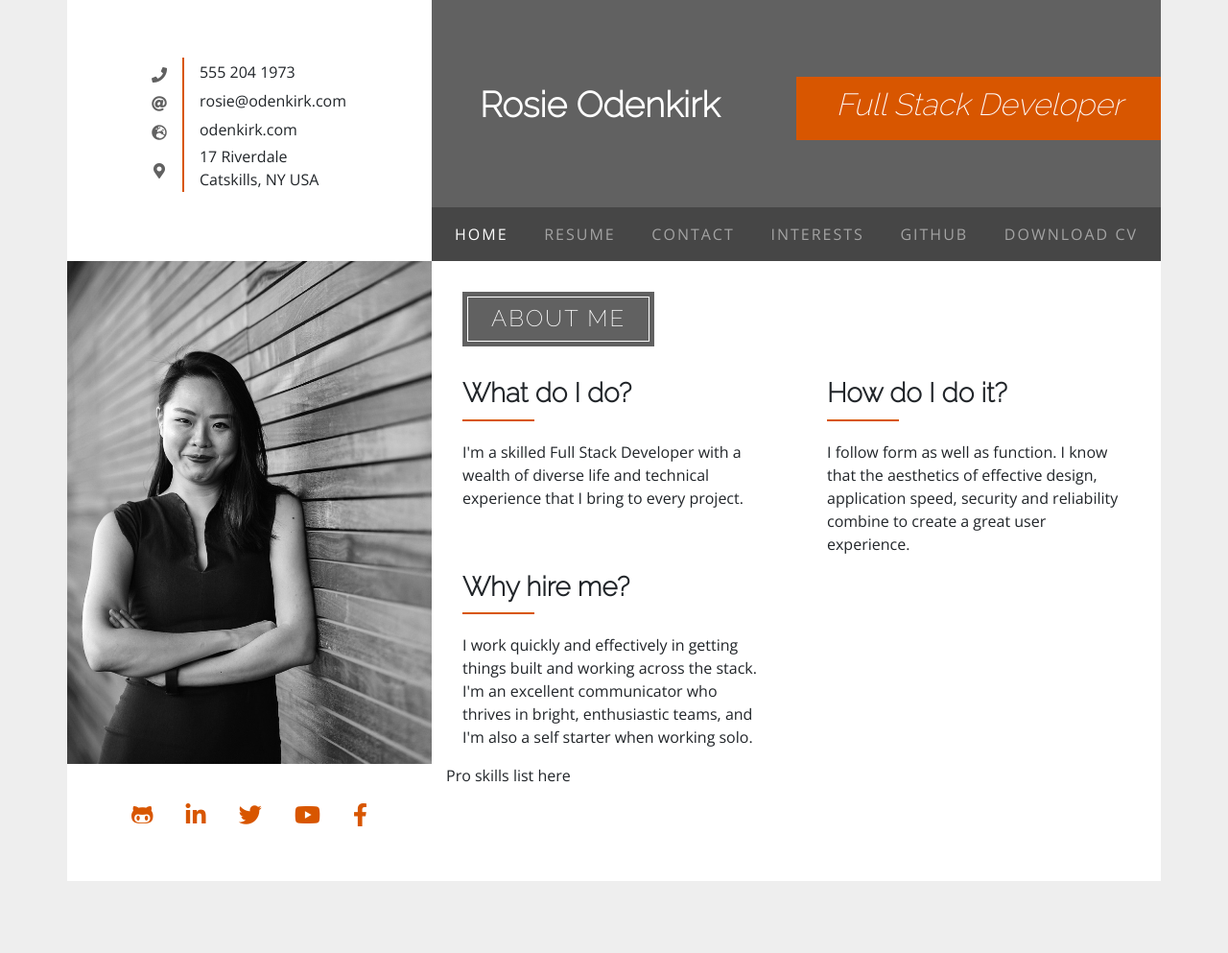
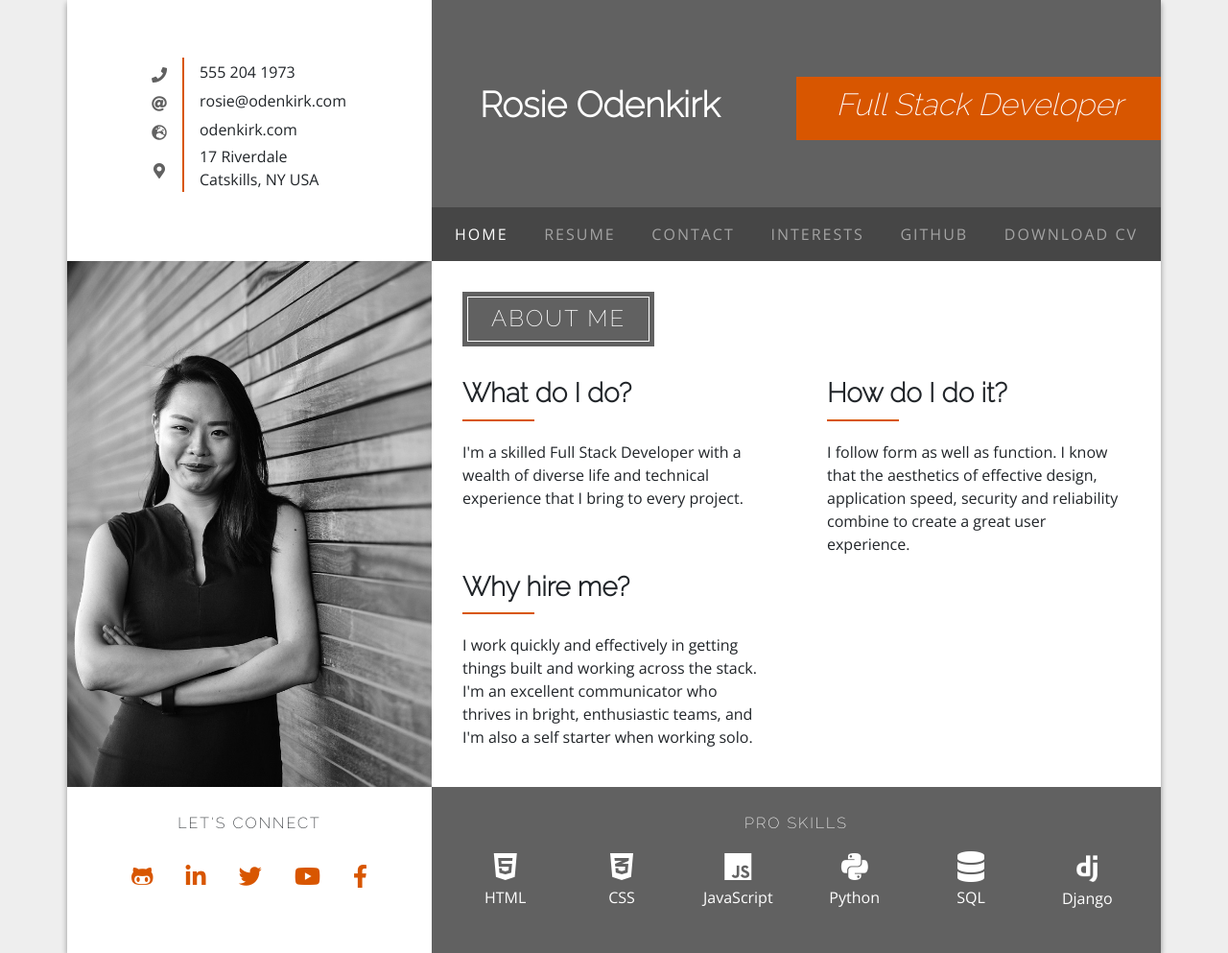
Before and after one commit to AJGreaves/resume-v2, a plain HTML site: page index.html in a window 1280 px wide. Shown: the whole page at 96% size. Before the commit the page ends 918 px from the top, so only its background shows below. Drawn offline with nearby package versions, Linux system fonts and the light colour scheme.

Commit message:
Add footer and style.

```diff
--- a/assets/css/style.css
+++ b/assets/css/style.css
@@ -18,6 +18,7 @@ body {
 
 .container {
     background-color: white;
+    box-shadow: 0 3px 6px rgba(0,0,0,0.16), 0 3px 6px rgba(0,0,0,0.23);
 }
 
 .row {
@@ -144,13 +145,13 @@ nav {
 
 /* Social links */
 
-#social-links {
+#social-links ul {
     list-style: none;
     text-align: center;
-    padding: 20px 0;
+    padding: 5px 0 15px 0;
 }
 
-#social-links > li {
+#social-links li {
     font-size: 1.5rem;
     display: inline-block;
     padding: 15px;
@@ -158,6 +159,49 @@ nav {
 
 #social-links a {
     color: var(--accent-color);
+}
+
+/* Skills - footer */
+
+footer h4 {
+    margin-top: .7rem;
+    font-size: 1rem;
+    text-transform: uppercase;
+    letter-spacing: 2px;
+    text-align: center;
+}
+
+#skills {
+    background-color: var(--dark-color);
+    color: white;
+    padding: 1rem;
+}
+
+.skill {
+    display: inline-block;
+    text-align: center;
+}
+
+#skills h4 {
+    margin-bottom: 20px;
+}
+
+#skills h5 {
+    font-size: 1rem;
+    margin-top: 5px;
+    margin-bottom: 1.5rem;
+}
+
+.skill > i {
+    font-size: 2rem;
+}
+
+.skill > img {
+    width: 35px;
+}
+
+#social-links {
+    padding: 1rem;
 }
 
 /* Code to rotate social links found at : https://codepen.io/ianfarb/pen/yqpmw */
--- a/index.html
+++ b/index.html
@@ -84,7 +84,7 @@
             <div class="col-12 col-md-4">
                 <div id="photo"></div>
             </div>
-            <div class="col-12 col-md-8">
+            <div class="col-12 col-md-8 pb-4">
                 <div class="heading-box-wrapper">
                     <h2 class="grey-box-heading">About me</h2>
                 </div>
@@ -114,9 +114,10 @@
                 </div>
             </div>
         </div>
-        <div class="row">
-            <div class="col-4">
-                <ul id="social-links">
+        <footer class="row flex-column-reverse flex-md-row">
+            <div id="social-links" class="col-12 col-md-4">
+                <h4>Let's connect</h4>
+                <ul>
                     <li>
                         <a href="https://github.com/" target="_blank" aria-label="Visit my GitHub page (opens in a new tab)">
                             <i class="fab fa-github-alt"></i>
@@ -144,10 +145,18 @@
                     </li>
                 </ul>
             </div>
-            <div class="col-8">
-                Pro skills list here
+            <div id="skills" class="col-12 col-md-8">
+                <h4>Pro Skills</h4>
+                <div class="row justify-content-around">
+                    <div class="col-4 col-lg-2 skill"><i class="fab fa-html5"></i><h5>HTML</h5></div>
+                    <div class="col-4 col-lg-2 skill"><i class="fab fa-css3-alt"></i><h5>CSS</h5></div>
+                    <div class="col-4 col-lg-2 skill"><i class="fab fa-js"></i><h5>JavaScript</h5></div>
+                    <div class="col-4 col-lg-2 skill"><i class="fab fa-python"></i><h5>Python</h5></div>
+                    <div class="col-4 col-lg-2 skill"><i class="fas fa-database"></i><h5>SQL</h5></div>
+                    <div class="col-4 col-lg-2 skill"><img src="assets/images/django-icon.png"><h5>Django</h5></div>
+                </div>
             </div>
-        </div>
+        </footer>
     </div>
 
 
```
Also changed, not shown: assets/images/django-icon.png (added), 1 other file.
